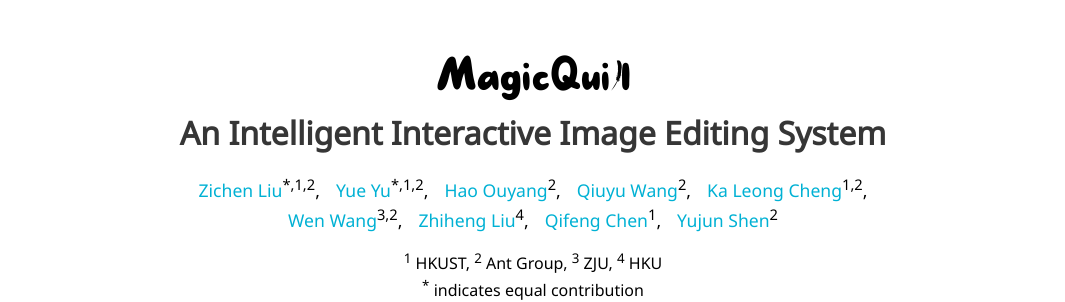
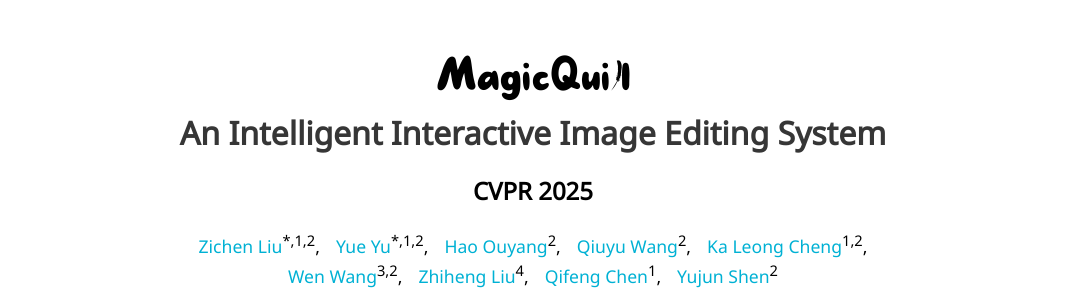
Before and after one commit to magic-quill/demo, a React (Vite) app: page / in a window 1280 px wide. Shown: the top 302 px of the page, without its empty margins (107-1172 px from the left). Built offline with nearby package versions, Linux system fonts and the light colour scheme.

Commit message:
add cvpr info

```diff
--- a/src/App.jsx
+++ b/src/App.jsx
@@ -31,6 +31,7 @@ function App() {
             <br />
             An Intelligent Interactive Image Editing System
           </h1>
+          <h2 style={{ textAlign: "center" }}>CVPR 2025</h2>
           <div className="authors">
             <div>
               <a href="https://zliucz.github.io/">Zichen Liu</a>
@@ -192,9 +193,9 @@ function App() {
         </div>
 
         <div className="gray-bg">
-        <div className="content">
-          <Gallery />
-        </div>
+          <div className="content">
+            <Gallery />
+          </div>
         </div>
 
         <div className="content">
```
